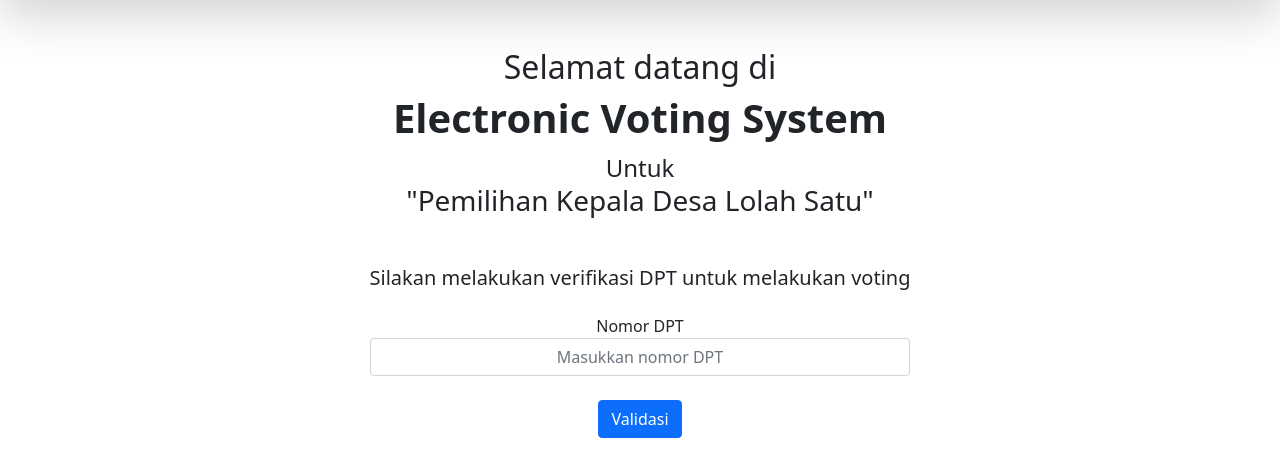
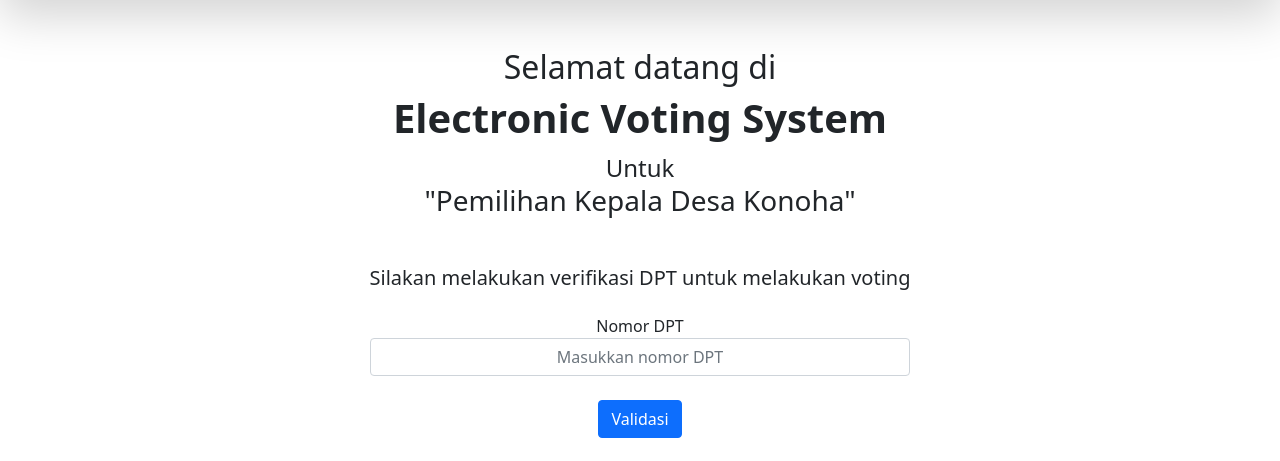
Before and after one commit to darknet777/election_system, a Django app: page / in a window 1280 px wide. Shown: the part 72-533 px from the top of the page. Run offline with Django 4.2, Linux system fonts and the light colour scheme; some libraries are stand-ins or nearby versions.

Commit message:
Modified some text

```diff
--- a/election_app/templates/election_app/index.html
+++ b/election_app/templates/election_app/index.html
@@ -5,7 +5,7 @@
     <div class="p-5 align-self-center">
         <h2>Selamat datang di</h2>
         <h1 class="fw-bold">Electronic Voting System</h1>
-        <h3 class="mb-5"><span class="fs-4">Untuk</span><br>"Pemilihan Kepala Desa Lolah Satu"</h3>
+        <h3 class="mb-5"><span class="fs-4">Untuk</span><br>"Pemilihan Kepala Desa Konoha"</h3>
         <h5 class="mb-4">Silakan melakukan verifikasi DPT untuk melakukan voting</h5>
         <div class="d-flex flex-column">
             <form>
```
